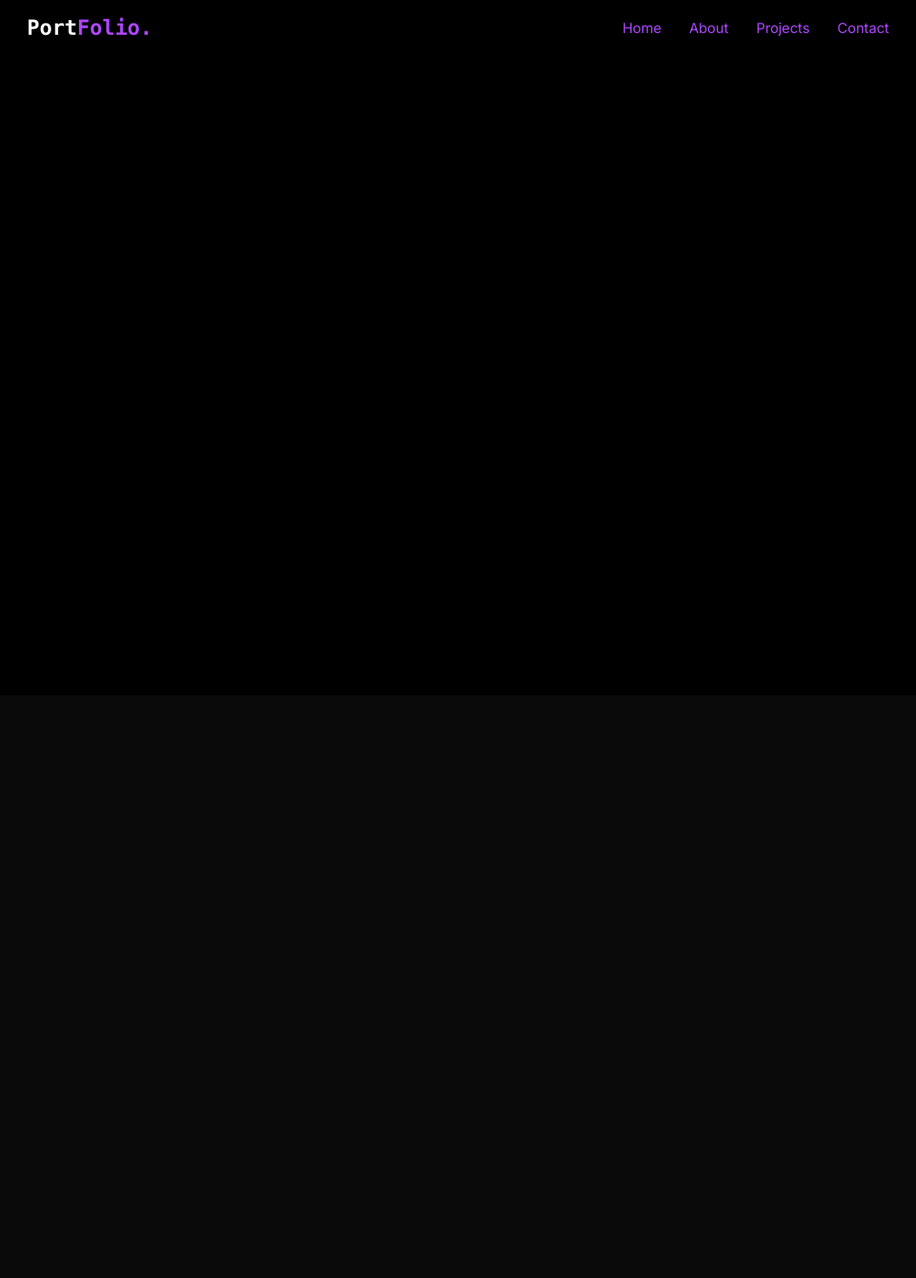
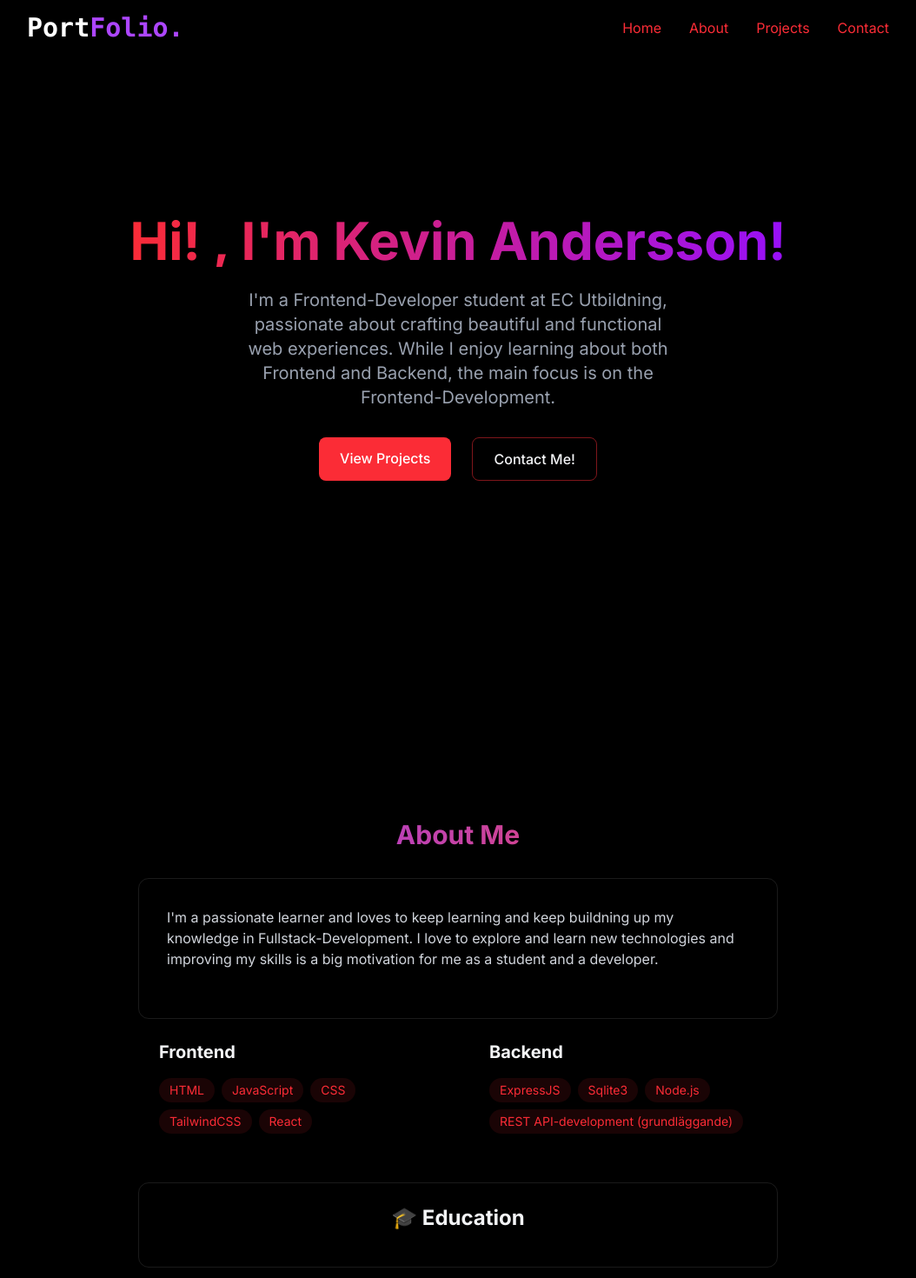
Before and after one commit to Kevin-a01/MyPortfolio, a React (Vite) app: page / in a window 1280 px wide. Shown: the top 1470 px of the page at 87% size, without its empty margins (113-1167 px from the left). Before the commit the page ends 800 px from the top, so only its background shows below. Built offline with nearby package versions, Linux system fonts and the light colour scheme.

Commit message:
Fix Home and some About me

```diff
--- a/src/App.jsx
+++ b/src/App.jsx
@@ -3,6 +3,9 @@ import { LoadingScreen } from "./components/LoadingScreen"
 import "./index.css"
 import Navbar from "./components/Navbar"
 import MobileMenu from "./components/MobileMenu"
+import Home from "./components/sections/Home"
+import About from "./components/sections/About"
+
 
 function App() {
   const [isLoaded,setIsLoaded] = useState(false)
@@ -14,11 +17,10 @@ function App() {
     {!isLoaded && <LoadingScreen onComplete={() => setIsLoaded(true)}/>}
       <div className={`min-h-screen transition-opacity duration-700 ${isLoaded ? "opacity-100" : "opacity-0"} bg-black text-gray-100`}>
 
-
         <Navbar menuOpen={menuOpen} setMenuOpen={setMenuOpen} />
-
         <MobileMenu menuOpen={menuOpen} setMenuOpen={setMenuOpen} />
-
+        <Home menuOpen={menuOpen} setMenuOpen={setMenuOpen}/>
+        <About menuOpen={menuOpen} setMenuOpen={setMenuOpen}/>
 
 
       </div>
--- a/src/components/Navbar.jsx
+++ b/src/components/Navbar.jsx
@@ -13,7 +13,7 @@ function Navbar({menuOpen, setMenuOpen}){
 
       <div className="max-w-5xl mx-auto px-4">
         <div className="flex justify-between items-center h-16">
-          <a className={`font-mono text-2xl font-bold text-white transitionn-opacity duration-300 ${menuOpen ? "opacity-35" : "opacity-100"}`} href="#home">Port<span className="text-purple-500">Folio.</span></a>
+          <a className={`font-mono text-2xl font-bold md:text-3xl text-white transitionn-opacity duration-300 ${menuOpen ? "opacity-35" : "opacity-100"}`} href="#home">Port<span className="text-purple-500">Folio.</span></a>
           {!menuOpen && (
             <div className="w-7 h-7 relative cursor-pointer text-xl z-40 md:hidden" onClick={() => setMenuOpen((prev) => !prev)}>
             &#9776;
@@ -22,13 +22,13 @@ function Navbar({menuOpen, setMenuOpen}){
 
 
           <div className="hidden md:flex items-center space-x-8">
-            <a href="#home" className="text-purple-500 hover:text-white transition-colors">Home</a>
+            <a href="#home" className="text-red-500 hover:text-white transition-colors">Home</a>
 
-            <a href="#about" className="text-purple-500 hover:text-white transition-colors">About</a>
+            <a href="#about" className="text-red-500 hover:text-white transition-colors">About</a>
 
-            <a href="#projects" className="text-purple-500 hover:text-white transition-colors">Projects</a>
+            <a href="#projects" className="text-red-500 hover:text-white transition-colors">Projects</a>
 
-            <a href="#contact" className="text-purple-500 hover:text-white transition-colors">Contact</a>
+            <a href="#contact" className="text-red-500 hover:text-white transition-colors">Contact</a>
 
 
 
--- a/src/components/sections/About.jsx
+++ b/src/components/sections/About.jsx
@@ -0,0 +1,81 @@
+function About({menuOpen}){
+
+  const frontendSkills =[
+    "HTML",
+    "JavaScript",
+    "CSS",
+    "TailwindCSS",
+    "React"
+  ]
+
+  const backendSkills =[
+    "ExpressJS",
+    "Sqlite3",
+    "Node.js",
+    "REST API-development (grundläggande)"
+
+  ]
+
+  return(
+    <section id="about" className={`min-h-screen flex items-center justify-center py-20 transition-all duration-500 ${menuOpen ? "opacity-10" : "opacity-100"}`}>
+
+      <div className="max-w-3xl mx-auto px-4">
+        <h2 className="text-3xl font-bold mb-8 bg-gradient-to-l from-red-500 to-purple-600 bg-clip-text text-transparent  text-center">About Me</h2>
+
+        <div className="rounded-xl p-8 border-white/10 border hover:-translate-y-1 transition-all">
+          <p className="text-gray-300 mb-6">
+            I'm a passionate learner and loves to keep learning and keep buildning up my knowledge  in Fullstack-Development. I love to explore and learn new technologies and improving my skills is a big motivation for me as a student and a developer.
+          </p>
+          </div>
+
+
+
+
+
+        <div className="grid grid-cols-1 md:grid-cols-2 gap-6">
+          <div className="rounded-lg p-6 hover:translate-y-1 transition-all">
+            <h3 className="text-xl font-bold mb-4">
+              Frontend
+            </h3>
+            <div className="flex flex-wrap gap-2">
+              {frontendSkills.map((tech, key) => (
+                <span key={key} className="bg-red-500/10 text-red-500 py-1 px-3 rounded-full text-sm hover:bg-red-500/20 hover:shadow-[0_2px_8px_rgba(59,130,2246,0.2)] transition">
+                  {tech}
+                </span>
+              ))}
+            </div>
+          </div>
+
+          <div className="rounded-lg p-6 hover:translate-y-1 transition-all">
+            <h3 className="text-xl font-bold mb-4">
+              Backend
+            </h3>
+            <div className="flex flex-wrap gap-2">
+              {backendSkills.map((tech, key) => (
+                <span key={key} className="bg-red-500/10 text-red-500 py-1 px-3 rounded-full text-sm hover:bg-red-500/20 hover:shadow-[0_2px_8px_rgba(59,130,2246,0.2)] transition">
+                  {tech}
+                </span>
+              ))}
+            </div>
+          </div>
+        </div>
+
+        <div className="grid grid-cols-1 md:w-full gap-6 mt-8">
+              <div className="p-6 rounded-xl border-white/10 border hover:-translate-y-1 transition-all">
+                <h3 className="text-2xl font-bold mb-4 text-center"> 🎓 Education</h3>
+                <ul>
+
+                </ul>
+
+              </div>
+        </div>
+
+      </div>
+
+
+
+    </section>
+  )
+
+}
+export default About;
--- a/src/components/sections/Home.jsx
+++ b/src/components/sections/Home.jsx
@@ -0,0 +1,33 @@
+function Home({menuOpen, setMenuOpen}) {
+
+  return(
+    <section id="home" className={`min-h-screen flex items-center justify-center relative transition-all duration-500 ${menuOpen ? "opacity-10" : "opacity-100"}`}>
+
+      <div className={`text-center z-10 px-4`}>
+        <h1 className="text-4xl md:text-6xl font-bold mb-6
+        bg-gradient-to-r from-red-500 to bg-purple-600  leading-right bg-clip-text text-transparent">Hi! , I'm Kevin Andersson!</h1>
+
+        <p className={`text-gray-400 text-lg mb-8 max-w-lg mx-auto md:text-xl`}>
+          I'm a Frontend-Developer student at EC Utbildning, passionate about crafting beautiful and functional web experiences. While I enjoy learning about both Frontend and Backend, the main focus is on the Frontend-Development.
+        </p>
+
+
+        <div className="flex justify-center space-x-6">
+            <a href="#projects" className="bg-red-500 text-white py-3 px-6 rounded-lg font-medium transition relative overflow-hidden hover:-translate-y-0.5 hover:shadow-[0_0_15px_rgba(59, 130, 246, 0.4)]">
+              View Projects
+            </a>
+
+            <a href="#contact" className=" border border-red-500/50 py-3 px-6 rounded-lg font-medium transition-all duration-200 hover:-translate-y-0.5 hover:shadow-[0_0_15px_rgba(59, 130, 246, 0.2)] hover:bg-red-500/10">
+              Contact Me!
+            </a>
+        </div>
+
+
+      </div>
+
+    </section>
+  )
+
+}
+
+export default Home;
--- a/tailwind.config.js
+++ b/tailwind.config.js
@@ -0,0 +1,13 @@
+module.exports = {
+  content: [
+    './src/**/*.{html,js,jsx,ts,tsx}',
+  ],
+  theme: {
+    extend: {},
+  },
+  plugins: [
+    require('@tailwindcss/typography'),
+    require('@tailwindcss/forms'),
+    require('@tailwindcss/backdrop-filter'), // Make sure this is included
+  ],
+};
```
